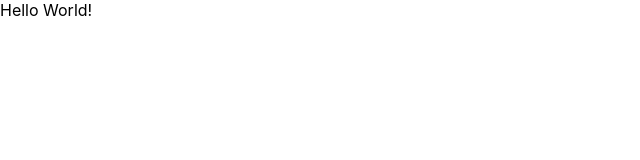
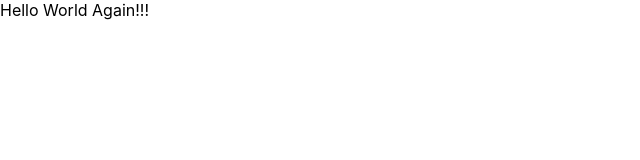
Before and after one commit to rollnumber32/amazon, a React (Create React App) app: page / in a window 1280 px wide. Shown: the top 160 px of the page, without its empty margins (0-640 px from the left). Built offline with nearby package versions, Linux system fonts and the light colour scheme.

Commit message:
Added routes

```diff
--- a/package.json
+++ b/package.json
@@ -8,6 +8,7 @@
     "@testing-library/user-event": "^13.5.0",
     "react": "^18.2.0",
     "react-dom": "^18.2.0",
+    "react-router-dom": "^6.5.0",
     "react-scripts": "5.0.1",
     "web-vitals": "^2.1.4"
   },
--- a/src/App.js
+++ b/src/App.js
@@ -1,7 +1,17 @@
 import "./App.css";
+import { BrowserRouter as Router, Route, Routes } from "react-router-dom";
+import Home from "./Home";
 
 function App() {
-    return <div className="app">Hello World!</div>;
+    return (
+        <div className="app">
+            <Router>
+                <Routes>
+                    <Route path="/" element={<Home />}></Route>
+                </Routes>
+            </Router>
+        </div>
+    );
 }
 
 export default App;
--- /dev/null
+++ b/src/Home.js
@@ -0,0 +1,7 @@
+import "./Home.css";
+
+function Home() {
+    return <div className="home">Hello World Again!!!</div>;
+}
+
+export default Home;
```
Also changed, not shown: src/Home.css (added), 1 other file (tests, documents, lock files or other folders).
